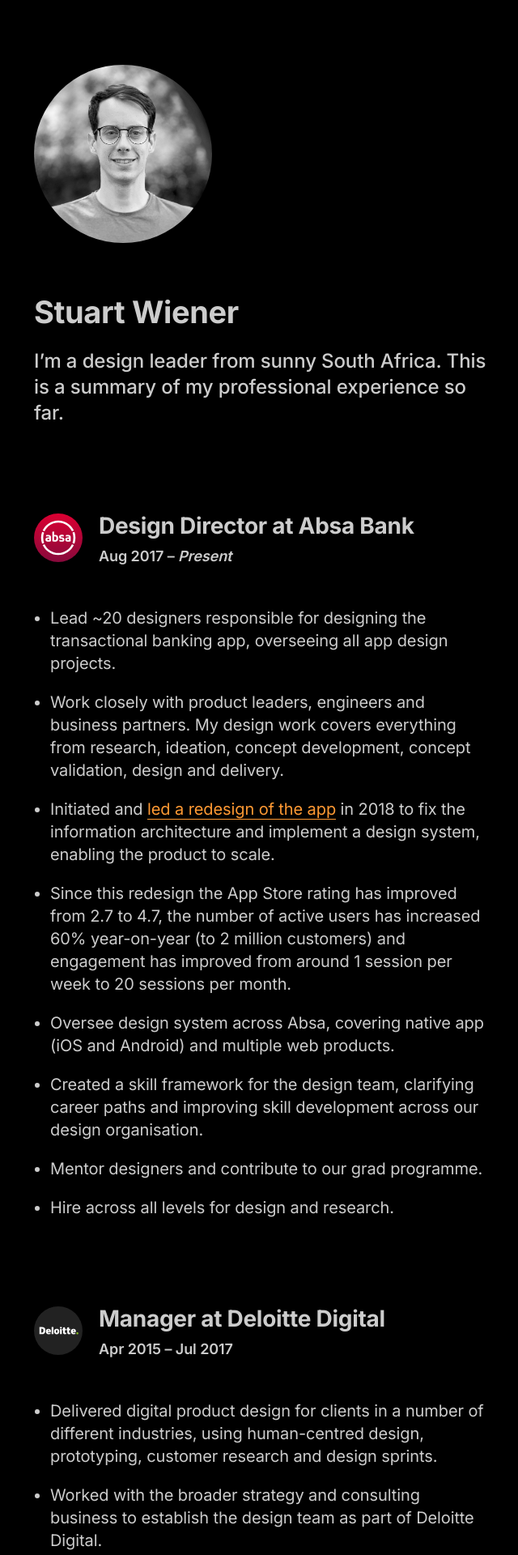
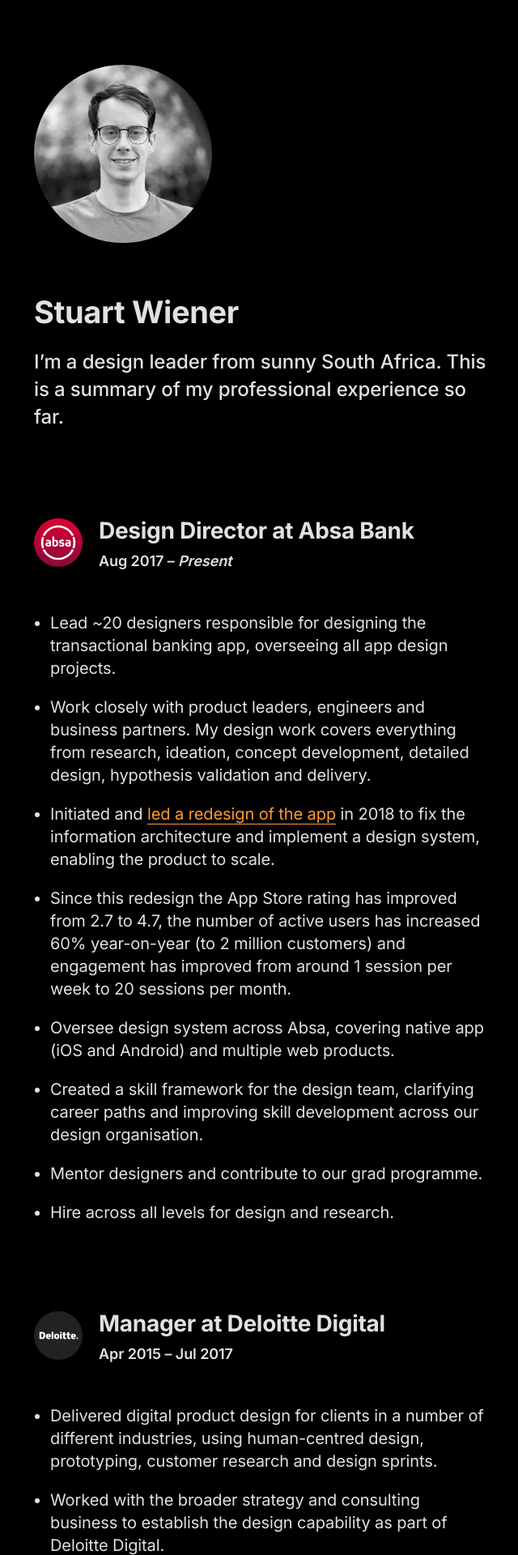
Before and after one commit to stuartwiener/stuartwiener.github.io, a Jekyll site: the page built from experience.html, in a window 1280 px wide. Shown: the top 1920 px of the page at 81% size, without its empty margins (38-678 px from the left). Built offline with Jekyll 4.4.1, drawn with Linux system fonts in a browser that asks for light colours; some of the changed text lies outside the part shown.

Commit message:
experience content

```diff
--- a/_sass/_layout.scss
+++ b/_sass/_layout.scss
@@ -50,7 +50,7 @@
 @media screen and (min-width: 1440px) {
   .site {
     .site-content {
-      padding: 160px 0 160px 160px;
+      padding: 120px 0 120px 160px;
     }
   }
 }
@@ -140,8 +140,8 @@
     border-radius: 6px;
     margin-right: 20px;
   }
-  h2 {
-    margin-top: 9px;
+  h3 {
+    margin-top: 0;
   }
   p {
 
@@ -157,9 +157,6 @@
       height: 56.25%;
       border-radius: 6px;
       margin-right: 20px;
-    }
-    h2 {
-      margin-top: 0;
     }
   }
 }
--- a/_sass/_typography.scss
+++ b/_sass/_typography.scss
@@ -59,6 +59,7 @@
   height: auto;
   margin: 0;
   padding: 0;
+  border-radius: 6px;
 }
 ol, ul {
   font-size: 18px;
@@ -77,7 +78,7 @@
 }
 .supertext {
   font-size: 20px;
-  line-height: 24px;
+  line-height: 26px;
   color: var(--primary);
   font-weight: 500;
 }
@@ -135,7 +136,7 @@
 
   .supertext {
     font-size: 24px;
-    line-height: 32px;
+    line-height: 34px;
   }
 
   .title, h1 {
@@ -154,7 +155,7 @@
 
   .subheading, h3 {
     font-size: 22px;
-    line-height: 24px;
+    line-height: 28px;
     letter-spacing: -0.01em;
     margin: 60px 0 10px;
   }
--- a/css/main.scss
+++ b/css/main.scss
@@ -5,7 +5,7 @@
 
 :root {
   --background: #000000;
-  --primary: #CCCCCC;
+  --primary: #e1e1e1;
   --secondary: #a5a3a1;
   --tertiary: #353432;
   --color-2: #FF7A00;
--- a/experience.html
+++ b/experience.html
@@ -23,7 +21,7 @@
     <div class="content">
         <ul>
             <li>Lead ~20 designers responsible for designing the transactional banking app, overseeing all app design projects.</li>
-            <li>Work closely with product leaders, engineers and business partners. My design work covers everything from research, ideation, concept development, concept validation, design and delivery.</li>
+            <li>Work closely with product leaders, engineers and business partners. My design work covers everything from research, ideation, concept development, detailed design, hypothesis validation and delivery.</li>
             <li>Initiated and <a href="{% link absa.html %}">led a redesign of the app</a> in 2018 to fix the information architecture and implement a design system, enabling the product to scale.</li>
             <li>Since this redesign the App Store rating has improved from 2.7 to 4.7, the number of active users has increased 60% year-on-year (to 2 million customers) and engagement has improved from around 1 session per week to 20 sessions per month. </li>
             <li>Oversee design system across Absa, covering native app (iOS and Android) and multiple web products.</li>
@@ -45,9 +43,9 @@
     <div class="content">
         <ul>
             <li>Delivered digital product design for clients in a number of different industries, using human-centred design, prototyping, customer research and design sprints.</li>
-            <li>Worked with the broader strategy and consulting business to establish the design team as part of Deloitte Digital.</li>
+            <li>Worked with the broader strategy and consulting business to establish the design capability as part of Deloitte Digital.</li>
             <li>Hired and managed designers.</li>
-            <li>Ran design thinking and product management training programmes. </li>
+            <li>Created and ran design thinking and product management training programmes. </li>
             <li>Led customer research projects and helped some clients establish their own internal design research practices. </li>
             <li>Projects included helping a major bank incubate a challenger proposition, building an investment fund management system, helping a vehicle finance company find new ways to reach their market, redesigning a corporate and investment bank’s on-boarding experience and many more.</li>
         </ul>
@@ -120,13 +118,13 @@
     <div class="content">
         <ul>
             <li>Developed custom software for clients, including government agencies and corporate businesses.</li>
-            <li>Notably, I designed and built a pharmaceutical management system, used to manage the inventory of pharmacies within the government healthcare system. This system went on to be widely used across KwaZulu Natal, South Africa.</li>
+            <li>Designed and built a pharmaceutical management system, used to manage the inventory of pharmacies within the government healthcare system. This system went on to be widely used across KwaZulu Natal, South Africa.</li>
         </ul>
         <p>Chillisoft is a software development agency based in Durban, South Africa.</p>
     </div>
 </div>
 
-<h3 class="space">Speaking</h3>
+<h2 class="space">Speaking</h2>
 
 <p>Here are some of the talks and workshops I've given at design conferences over the years.</p>
 
@@ -136,7 +134,7 @@
         srcset="{{ site.url }}/images/talk-storytelling@2x.png 2x"
         alt="Storytelling and design thumbnail">
     <div>
-        <h2><a href="{{ site.url }}/assets/storytellingexpanded-stuartwiener-pixelup2020.pdf" target="_blank">Storytelling &amp; Design</a> at <a href="https://pixelup.co.za/" target="_blank">PixelUp! 2020</a></h2>
+        <h3><a href="{{ site.url }}/assets/storytellingexpanded-stuartwiener-pixelup2020.pdf" target="_blank">Storytelling &amp; Design</a> at PixelUp! 2020</h3>
         <p>This talk is all about helping people tell compelling stories in order to get the right things done.</p>
     </div>
 </div>
@@ -147,7 +145,7 @@
         srcset="{{ site.url }}/images/talk-prototyping-chat@2x.png 2x"
         alt="Prototyping chat thumbnail">
     <div>
-        <h2>Prototyping Chat at BotCon 2016</h2>
+        <h3>Prototyping Chat at BotCon 2016</h3>
         <p>This nudged people to look past the hype and focus on solving worthwhile problems with chat interfaces.</p>
     </div>
 </div>
@@ -158,7 +156,7 @@
         srcset="{{ site.url }}/images/talk-information-entropy@2x.png 2x"
         alt="Information entropy thumbnail">
     <div>
-        <h2>Information Entropy at World Information Architecture Day 2014</h2>
+        <h3>Information Entropy at World Information Architecture Day 2014</h3>
         <p>This talk was about how to design for a noisy world.</p>
     </div>
 </div>
--- a/index.html
+++ b/index.html
@@ -13,6 +13,6 @@
 
     <p class="supertext">I lead a diverse and passionate team of designers at Absa Bank, who are responsible for Absa’s transactional banking app, used by millions of people. I’ve spent a number of years learning about people’s relationship with money (it’s complicated) and shaping financial services to serve them.</p>
 
-    <p class="supertext">I spend my time shipping digital products that people love, building strong teams and helping designers grow and flourish. </p>
+    <p class="supertext">My work is organised around shipping digital products that people love, building strong teams and helping designers grow and flourish. </p>
 
 </div>
```
Also changed, not shown: other parts of experience.html (+2 -4 lines).
